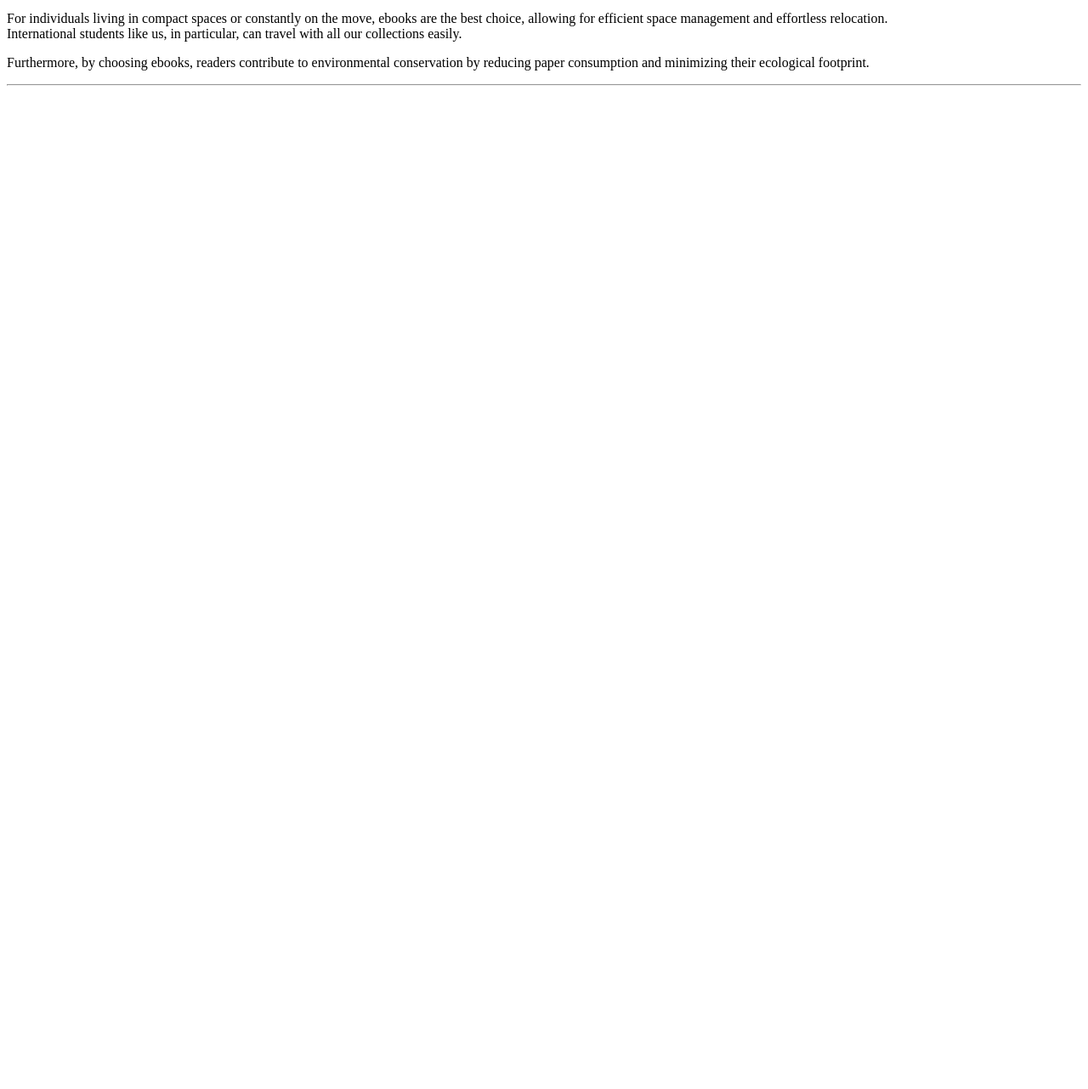
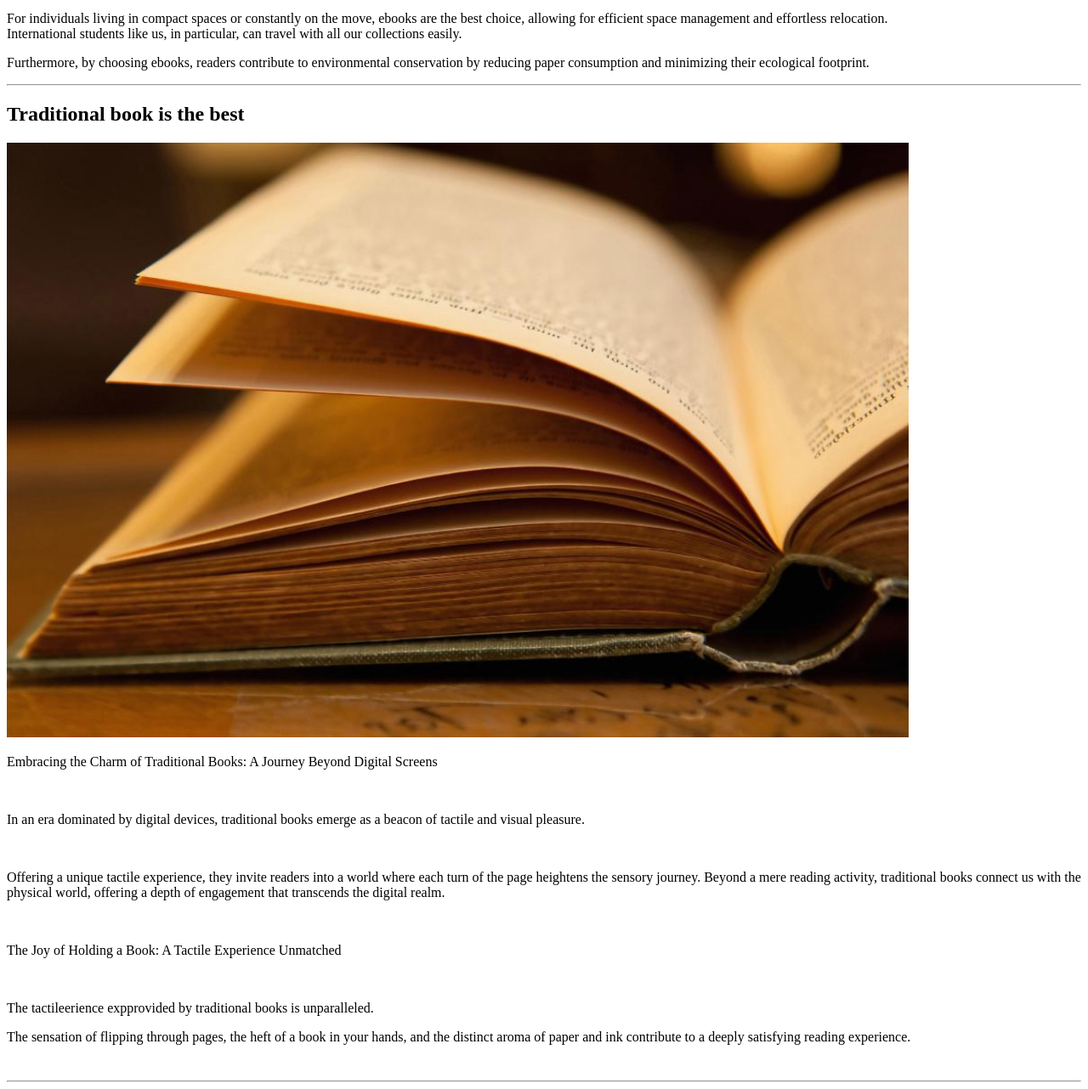
Before and after one commit to KyuriPark00/Pracetice-Midterm, a plain HTML site: page index.html in a window 1280 px wide. Shown: the part 2230-3512 px from the top of the page at 85% size. Before the commit the page ends 2339 px from the top, so only its background shows below. Drawn offline with Linux system fonts and the light colour scheme.

Commit message:
Traditional Book
This commit, contains arguments supporting the superiority of traditional books.

```diff
--- a/index.html
+++ b/index.html
@@ -25,13 +25,30 @@
                     <p>Furthermore, by choosing ebooks, readers contribute to environmental conservation by reducing paper consumption and minimizing their ecological footprint.</p>
             </article>
             <hr>
+        </section>
 
+        <section>
+            <article>
+                <h2>Traditional book is the best</h2>
+                <img
+                    src="images/traditional_book.jpg"
+                    alt="Photo of the traditional book"
+                    with="800" height="700"
+                >
+                    <p>Embracing the Charm of Traditional Books: A Journey Beyond Digital Screens</p><br>
+                    <p>In an era dominated by digital devices, traditional books emerge as a beacon of tactile and visual pleasure.</p><br>
+                    <p>Offering a unique tactile experience, they invite readers into a world where each turn of the page heightens the sensory journey. Beyond a mere reading activity, traditional books connect us with the physical world, offering a depth of engagement that transcends the digital realm.</p><br>
+                    <p>The Joy of Holding a Book: A Tactile Experience Unmatched</p><br>
+                    <p>The tactileerience  expprovided by traditional books is unparalleled.</p>
+                    <p>The sensation of flipping through pages, the heft of a book in your hands, and the distinct aroma of paper and ink contribute to a deeply satisfying reading experience.</p><br>
+                </article>
+            <hr>
         </section>
-        </main>
-        <footer>
+    </main>
+    <footer>
 
 
 
-        </footer>
+    </footer>
 </body>
 </html>
```
Also changed, not shown: images/traditional_book.jpg (added).
